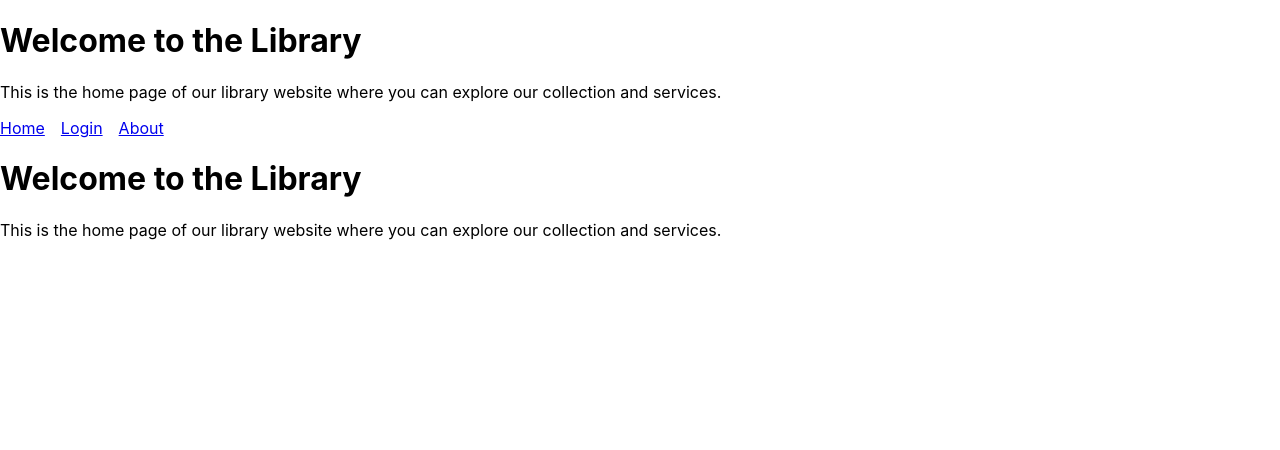
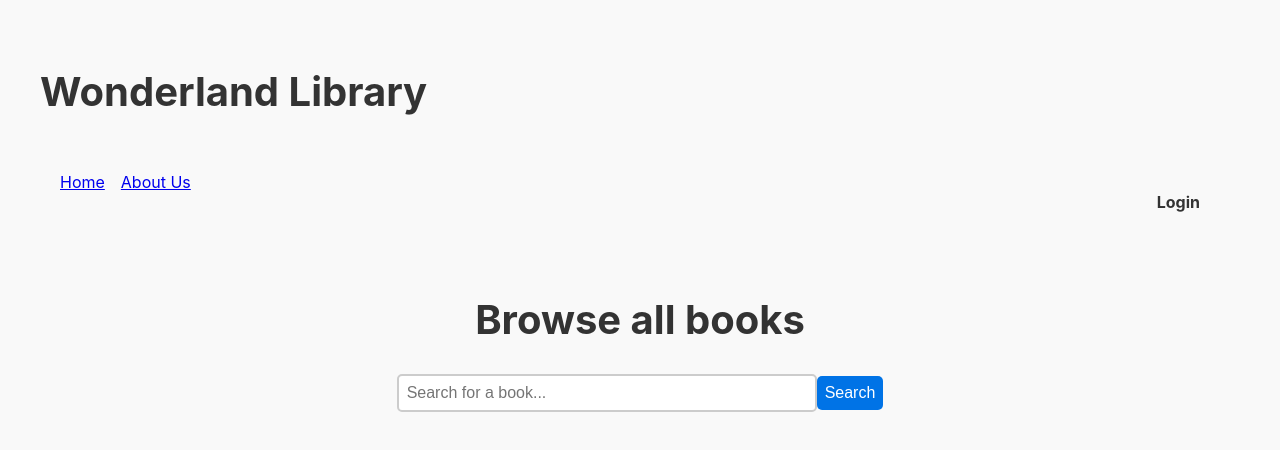
Before and after one commit to lidiamadaras/WonderLandLibrary, a React (Create React App) app in the folder library-frontend/: page / in a window 1280 px wide. Shown: the top 450 px of the page. Built offline with nearby package versions, Linux system fonts and the light colour scheme.

Commit message:
Nav working, searchbar added, better design

```diff
--- a/library-frontend/src/App.css
+++ b/library-frontend/src/App.css
@@ -1,38 +1,3 @@
-.App {
-  text-align: center;
+.app-title{
+  text-align: left;
 }
-
-.App-logo {
-  height: 40vmin;
-  pointer-events: none;
-}
-
-@media (prefers-reduced-motion: no-preference) {
-  .App-logo {
-    animation: App-logo-spin infinite 20s linear;
-  }
-}
-
-.App-header {
-  background-color: #282c34;
-  min-height: 100vh;
-  display: flex;
-  flex-direction: column;
-  align-items: center;
-  justify-content: center;
-  font-size: calc(10px + 2vmin);
-  color: white;
-}
-
-.App-link {
-  color: #61dafb;
-}
-
-@keyframes App-logo-spin {
-  from {
-    transform: rotate(0deg);
-  }
-  to {
-    transform: rotate(360deg);
-  }
-}
--- a/library-frontend/src/App.js
+++ b/library-frontend/src/App.js
@@ -3,35 +3,19 @@ import { BrowserRouter as Router, Routes, Route, Link } from 'react-router-dom';
 import Home from './pages/Home'; // The home page
 import About from './pages/About'; // The about page
 import Login from './pages/Login'; // The login page
+import Main from './pages/Main'; // The login page
+import './App.css';
+
+
 
 function App() {
   return (
     <Router>
-      <div>
-        <h1>Welcome to the Library</h1>
-        <p>This is the home page of our library website where you can explore our collection and services.</p>
+      <div class="app-title">
+        <h1>Wonderland Library</h1>
+        <Main />
 
-        {/* Navigation Menu */}
-        <nav>
-          <ul style={{ listStyle: 'none', padding: 0, display: 'flex', gap: '1rem' }}>
-            <li>
-              <Link to="/">Home</Link>
-            </li>
-            <li>
-              <Link to="/login">Login</Link>
-            </li>
-            <li>
-              <Link to="/about">About</Link>
-            </li>
-          </ul>
-        </nav>
 
-        {/* Routes */}
-        <Routes>
-          <Route path="/" element={<Home />} />
-          <Route path="/about" element={<About />} />
-          <Route path="/login" element={<Login />} />
-        </Routes>
       </div>
     </Router>
   );
--- a/library-frontend/src/components/NavBar.js
+++ b/library-frontend/src/components/NavBar.js
@@ -1,5 +1,6 @@
 import React from 'react';
 import { Link } from 'react-router-dom';
+import '../css/NavBar.css';
 
 const NavBar = () => {
   return (
--- /dev/null
+++ b/library-frontend/src/css/Home.css
@@ -0,0 +1,107 @@
+/* Set the overall layout for the Home component */
+.home-container {
+    display: flex;
+    flex-direction: column;
+    align-items: center;
+    padding: 2rem;
+    background-color: #f8f9fa;
+    min-height: 100vh;
+    color: #333;
+  }
+
+  .home-title {
+    font-size: 2.5rem;
+    font-weight: bold;
+    color: #343a40;
+    margin-bottom: 1rem;
+  }
+
+  .home-description {
+    font-size: 1.2rem;
+    color: #6c757d;
+    text-align: center;
+    max-width: 600px;
+    margin-bottom: 2rem;
+  }
+
+  .search-bar {
+    display: flex;
+    align-items: center;
+    justify-content: center;
+    margin-bottom: 2rem;
+    width: 100%;
+    max-width: 400px;
+  }
+
+  .search-bar input[type="text"] {
+    width: 100%;
+    padding: 0.5rem;
+    font-size: 1rem;
+    border: 1px solid #ced4da;
+    border-radius: 4px;
+    outline: none;
+  }
+
+  .search-bar button {
+    padding: 0.5rem 1rem;
+    margin-left: 0.5rem;
+    font-size: 1rem;
+    color: white;
+    background-color: #007bff;
+    border: none;
+    border-radius: 4px;
+    cursor: pointer;
+    transition: background-color 0.3s ease;
+  }
+
+  .search-bar button:hover {
+    background-color: #0056b3;
+  }
+  /* Home.css */
+
+/* Style for the main container */
+div {
+    text-align: center;
+    padding: 20px;
+    background-color: #f9f9f9;
+}
+
+/* Heading styles */
+h1 {
+    color: #333;
+    font-size: 2.5rem;
+    font-weight: bold;
+    margin-bottom: 20px;
+}
+
+/* Paragraph text */
+p {
+    font-size: 1.1rem;
+    color: #666;
+    margin-bottom: 20px;
+}
+
+/* Input field styling */
+input[type="text"] {
+    width: 80%;
+    max-width: 400px;
+    padding: 10px;
+    font-size: 1rem;
+    border: 2px solid #ccc;
+    border-radius: 5px;
+}
+
+/* Button styling */
+button {
+    padding: 10px 20px;
+    font-size: 1rem;
+    color: white;
+    background-color: #0073e6;
+    border: none;
+    border-radius: 5px;
+    cursor: pointer;
+}
+
+button:hover {
+    background-color: #005bb5;
+}
--- a/library-frontend/src/pages/Home.js
+++ b/library-frontend/src/pages/Home.js
@@ -1,11 +1,37 @@
 // src/pages/Home.js
-import React from 'react';
+import React, {useState} from 'react';
+import '../css/Home.css';
+
 
 function Home() {
+  // search bar's value
+  const [searchQuery, setSearchQuery] = useState('');
+  const handleInputChange = (event) => {
+    setSearchQuery(event.target.value); // Save input to `searchQuery`
+  };
+
+  const handleSearch = (event) => {
+    event.preventDefault();
+    // This is where you would call the API with `searchQuery` as a parameter
+    console.log("Searching for:", searchQuery); // For now, just log the search
+  };
+
+
   return (
     <div>
-      <h1>Welcome to the Library</h1>
-      <p>This is the home page of our library website where you can explore our collection and services.</p>
+      <h1>Browse all books</h1>
+
+      <form onSubmit={handleSearch}>
+        <input
+          type="text"
+          placeholder="Search for a book..."
+          value={searchQuery}
+          onChange={handleInputChange}
+          style={{ padding: '8px', margin: '10px 0' }}
+        />
+        <button type="submit" style={{ padding: '8px' }}>Search</button>
+      </form>
+
     </div>
   );
 }
--- a/library-frontend/src/pages/Main.js
+++ b/library-frontend/src/pages/Main.js
@@ -1,24 +1,24 @@
 import React from 'react';
 import { Routes, Route } from 'react-router-dom';
 import Home from './Home';
-import NavBar from './NavBar';
+import NavBar from '../components/NavBar';
 import About from './About';
 import Login from './Login';
+import '../css/NavBar.css';
 
 function Main() {
   return (
     <div>
-      <NavBar /> {/* Include NavBar here */}
-      <h1>Welcome to the Library</h1>
-      <p>This is the home page of our library website where you can explore our collection and services.</p>
+      <NavBar />
 
-      {/* Page Routes */}
       <Routes>
-        <Route path="/" element={<Home />} /> {/* Show Home by default */}
+        <Route path="/" element={<Home />} index />
         <Route path="/login" element={<Login />} />
         <Route path="/about" element={<About />} />
       </Routes>
+
     </div>
+
   );
 }
 
```
Also changed, not shown: 1 other file (tests, documents, lock files or other folders).
